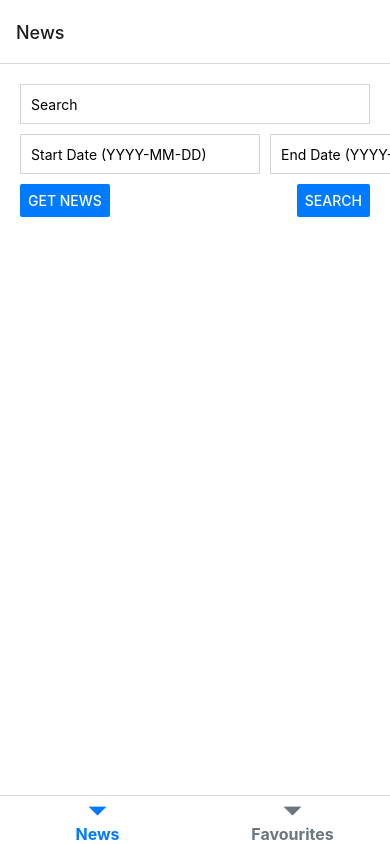
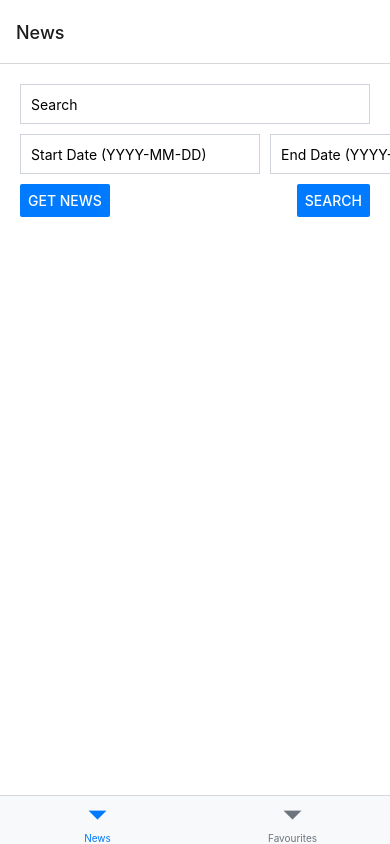
Before and after one commit to texttony4me/NewsProjectCp24, a React Native app in the folder A.NewsApp/: screen / in a window 390 px wide. Built offline with nearby package versions, Linux system fonts and the light colour scheme.

Commit message:
closed #4

```diff
--- a/A.NewsApp/App.js
+++ b/A.NewsApp/App.js
@@ -50,11 +50,11 @@ export default function App() {
   return (
     <NavigationContainer>
       <Tab.Navigator
-        tabBarOptions={{
-          activeTintColor: '#007bff',
-          inactiveTintColor: '#6c757d',
-          labelStyle: { fontSize: 16, fontWeight: 'bold' },
-          style: { backgroundColor: '#f8f9fa' },
+        screenOptions={{
+          tabBarActiveTintColor: '#007bff',
+          tabBarInactiveTintColor: '#6c757d',
+          tabBarlabelStyle: { fontSize: 16, fontWeight: 'bold' },
+          tabBarStyle: { backgroundColor: '#f8f9fa' },
         }}
       >
         <Tab.Screen name="News">
```
